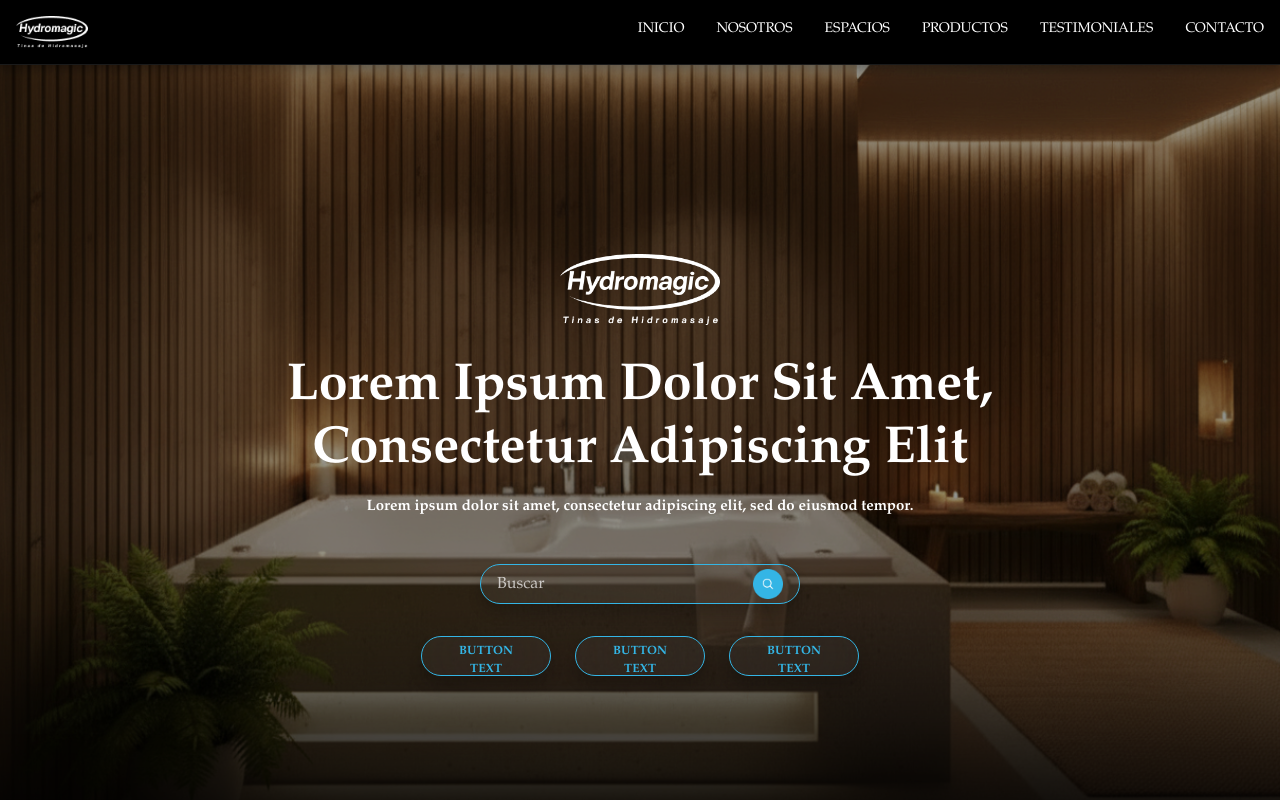
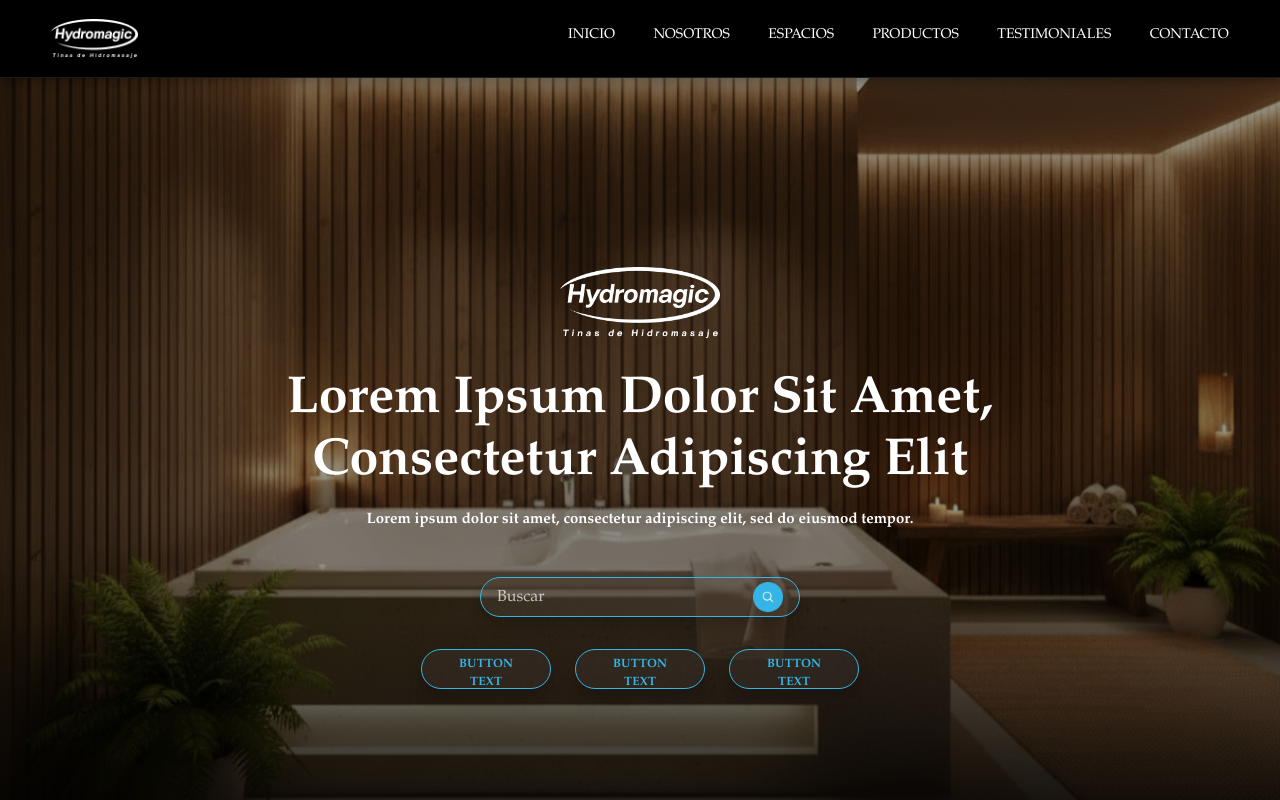
Before and after one commit to DamiMocch/Hydromagic, a React (Vite) app: page / in a window 1280 px wide. Shown: the top 800 px of the page. Built offline with nearby package versions, Linux system fonts and the light colour scheme.

Commit message:
Refactor Navbar styles for responsive design

```diff
--- a/src/assets/css/Navbar.css
+++ b/src/assets/css/Navbar.css
@@ -8,34 +8,35 @@
 }
 
 .navbar-container {
-  max-width: 1280px;
-  margin: 0 auto;
-  padding: 0 16px;
+  max-width: clamp(1280px, 90vw, 1680px);
+  margin-inline: auto;
+  padding-inline: clamp(16px, 4vw, 64px);
 }
+
 
 .navbar-content {
   display: flex;
   justify-content: space-between;
   align-items: center;
-  height: 64px;
+  height: clamp(64px, 6vw, 96px);
 }
 
 /* LOGO */
 .navbar-logo img {
-  height: 32px;
+  height: clamp(32px, 3vw, 52px);
   width: auto;
 }
 
 /* LINKS DESKTOP */
 .navbar-links {
   display: flex;
-  gap: 32px;
+   gap: clamp(24px, 3vw, 48px);
 }
 
 .navbar-links a {
   position: relative;
   color: #ffffff;
-  font-size: 14px;
+  font-size: clamp(14px, 1.1vw, 18px);
   font-weight: 500;
   text-decoration: none;
   padding-bottom: 6px;
@@ -152,6 +153,23 @@
   }
 }
 
+
+@media (min-width: 1920px) {
+  .navbar-links a {
+    font-size: 18px;
+  }
+}
+
+@media (min-width: 2560px) {
+  .navbar-container {
+    max-width: 1800px;
+  }
+
+  .navbar-links a {
+    font-size: 20px;
+  }
+}
+
 html {
   scroll-behavior: smooth;
 }
```
